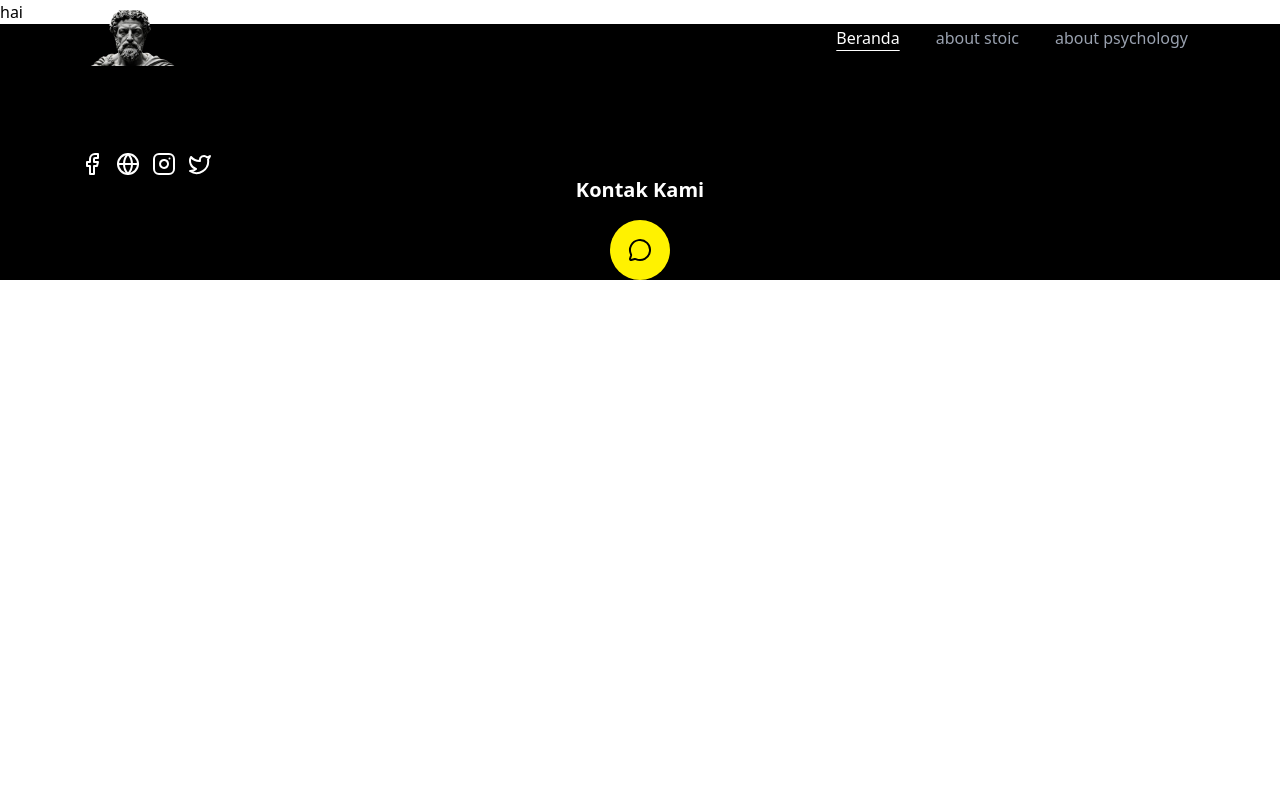
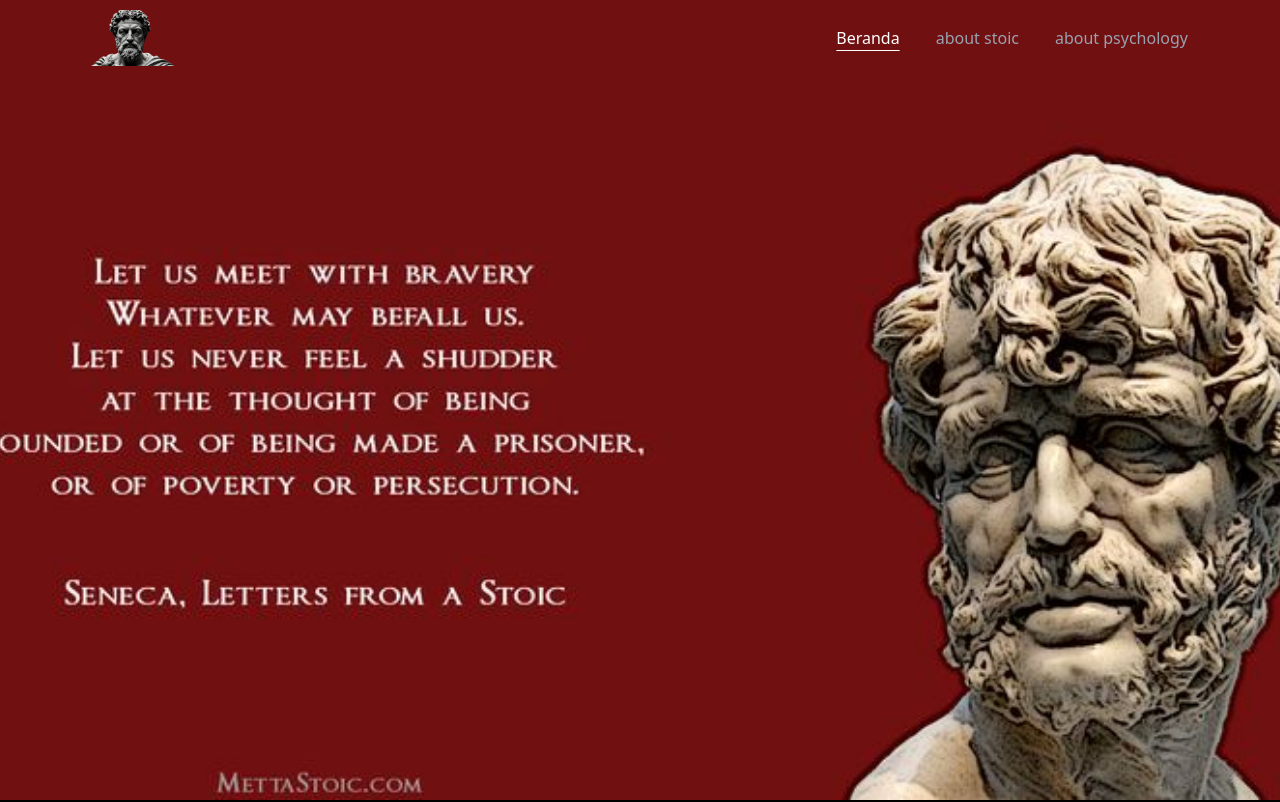
Before and after one commit to Ryuuutaaa/daily-stoic, a Next.js app: page / in a window 1280 px wide. Shown: the top 802 px of the page. Built offline with nearby package versions, Linux system fonts and the light colour scheme.

Commit message:
Implement code changes to enhance functionality and improve performance

```diff
--- a/src/app/page.tsx
+++ b/src/app/page.tsx
@@ -1,9 +1,10 @@
 import LandingPageLayout from "@/components/layouts/landing-page-layout";
+import Hero from "@/components/modules/landing-page/hero";
 
 const Home = () => {
   return (
     <LandingPageLayout>
-      <p>hai</p>
+      <Hero />
     </LandingPageLayout>
   );
 };
--- a/src/components/modules/landing-page/hero/index.tsx
+++ b/src/components/modules/landing-page/hero/index.tsx
@@ -1,7 +1,15 @@
-import React from "react";
+import React, { JSX } from "react";
 
-const Hero = () => {
-  return <div>Hero</div>;
+const Hero = (): JSX.Element => {
+  return (
+    <div className="bg-[url('/images/bgseneca.jpg')] bg-cover bg-no-repeat bg-top bg-fixed min-h-screen w-full">
+      <section className="max-w-[120px] mx-auto flex items-center min-h-screen px-4">
+        <div className="flex flex-col select-none text-white">
+          <h6 className="text-sm md:text-lg lg:text-6xl font-black tracking-tight pb-2"></h6>
+        </div>
+      </section>
+    </div>
+  );
 };
 
 export default Hero;
```
Also changed, not shown: public/images/bgseneca.jpg (added).
